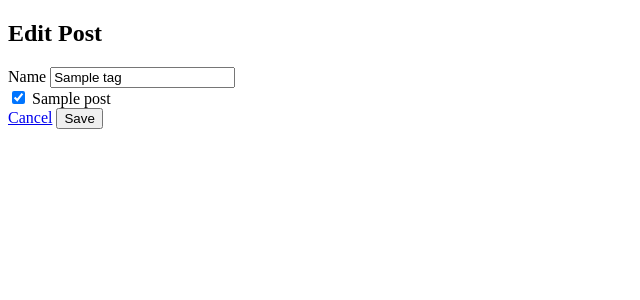
After one commit to wunna145/flask-blogly, a Flask app: page /tags/1/edit in a window 1280 px wide. The commit adds this page. Shown: the top 300 px of the page, without its empty margins (0-640 px from the left). Run offline with Flask 3, Linux system fonts and the light colour scheme; tables that the repository leaves empty hold one stand-in row (values such as "Sample post").

Commit message:
updated part-3

```diff
--- a/Part-3/app.py
+++ b/Part-3/app.py
@@ -1,9 +1,9 @@
 """Blogly application."""
 
-from flask import Flask, request, redirect, render_template
+from flask import Flask, request, redirect, render_template, flash
 from flask_debugtoolbar import DebugToolbarExtension
 from sqlalchemy import inspect
-from models import db, connect_db, User, Post
+from models import db, connect_db, User, Post, Tag
 
 app = Flask(__name__)
 app.config['SQLALCHEMY_DATABASE_URI'] = 'postgresql:///blogly'
@@ -64,7 +64,7 @@ def update(user_id):
     db.session.add(user)
     db.session.commit()
 
-    return redirect("/users")
+    return redirect(f"/users/{user_id}")
 
 @app.route("/users/<int:user_id>/delete", methods=["POST"])
 def delete(user_id):
@@ -77,16 +77,18 @@ def delete(user_id):
 @app.route("/users/<int:user_id>/posts/new", methods=["POST"])
 def new_form(user_id):
     user = User.query.get_or_404(user_id)
-    return render_template("/posts/new.html", user=user)
+    tags = Tag.query.all()
+    return render_template("/posts/new.html", user=user, tags=tags)
 
 @app.route("/users/<int:user_id>/posts/new/add", methods=["POST"])
 def new_post(user_id):
-    user = User.query.get_or_404(user_id)
     new = Post(
         title = request.form['title'],
         content = request.form['content'],
         user_id=user_id
     )
+    tag_ids = [int(id) for id in request.form.getlist("tags")]
+    new.tags = Tag.query.filter(Tag.id.in_(tag_ids)).all()
 
     db.session.add(new)
     db.session.commit()
@@ -101,7 +103,8 @@ def post(post_id):
 @app.route("/posts/<int:post_id>/edit", methods=["GET"])
 def edit_form(post_id):
     post = Post.query.get_or_404(post_id)
-    return render_template("/posts/edit.html", post=post)
+    tags = Tag.query.all()
+    return render_template("/posts/edit.html", post=post, tags=tags)
 
 @app.route("/posts/<int:post_id>/edit", methods=["POST"])
 def update_form(post_id):
@@ -110,8 +113,12 @@ def update_form(post_id):
     post.content = request.form['content'],
     post.user_id = post.user_id
 
+    tag_ids = [int(id) for id in request.form.getlist("tags")]
+    post.tags = Tag.query.filter(Tag.id.in_(tag_ids)).all()
+
     db.session.add(post)
     db.session.commit()
+    flash(f"Post '{post.title}' edited.")
 
     return render_template("/posts/detail.html", post=post)
 
@@ -120,5 +127,55 @@ def delete_post(post_id):
     post = Post.query.get_or_404(post_id)
     db.session.delete(post)
     db.session.commit()
+    return redirect(f"/users/{post.user_id}")
 
-    return redirect(f"/users/{post.user_id}")
+@app.route("/tags")
+def tag():
+    tags = Tag.query.all()
+    return render_template("/tags/index.html", tags=tags)
+
+@app.route("/tags/new")
+def new_tag_form():
+    posts = Post.query.all()
+    return render_template("/tags/new.html", posts=posts)
+
+@app.route("/tags/new", methods=["POST"])
+def new_tag():
+    post_ids = [int(id) for id in request.form.getlist("posts")]
+    posts = Post.query.filter(Post.id.in_(post_ids)).all()
+    new = Tag(name=request.form['name'], posts=posts)
+
+    db.session.add(new)
+    db.session.commit()
+    flash(f"Tag '{new.name}' added.")
+    return redirect('/tags')
+
+@app.route("/tags/<int:tag_id>")
+def tags_show(tag_id):
+    tag = Tag.query.get_or_404(tag_id)
+    return render_template('/tags/show.html', tag=tag)
+
+@app.route("/tags/<int:tag_id>/edit")
+def tag_edit_form(tag_id):
+    tag = Tag.query.get_or_404(tag_id)
+    posts = Post.query.all()
+    return render_template('/tags/edit.html', tag=tag, posts=posts)
+
+@app.route("/tags/<int:tag_id>/edit", methods=["POST"])
+def tag_edit(tag_id):
+    tag = Tag.query.get_or_404(tag_id)
+    tag.name = request.form['name']
+    post_ids = [int(id) for id in request.form.getlist('posts')]
+    tag.posts = Post.query.filter(Post.id.in_(post_ids)).all()
+
+    db.session.add(tag)
+    db.session.commit()
+    flash(f"Taf '{tag.name}' edited")
+    return redirect('/tags')
+
+@app.route('/tags/<int:tag_id>/delete', methods=['POST'])
+def delete_tag(tag_id):
+    tag = Tag.query.get_or_404(tag_id)
+    db.session.delete(tag)
+    db.session.commit()
+    return redirect("/tags")
--- /dev/null
+++ b/Part-3/templates/tags/edit.html
@@ -0,0 +1,28 @@
+{% extends 'base.html' %}
+{% block title %}Edit Post{% endblock %}
+{% block content %}
+<h1>Edit Post</h1>
+<form method="POST" action="/tags/{{tag.id}}/edit">
+    <div>
+        <label>Name</label>
+        <input type="text" name="name" placeholder="Enter a name for the tag" value="{{tag.name}}">
+    </div>
+    <div>
+        {% for post in posts %}
+        <input
+            type="checkbox"
+            value="{{post.id}}"
+            name="posts"
+            {% if post in tag.posts %}
+                checked
+            {% endif %}
+        >
+        <label>{{post.title}}</label>
+        {% endfor %}
+    </div>
+    <div>
+        <a href="/tags">Cancel</a>
+        <button type="submit">Save</button>
+    </div>
+</form>
+{% endblock %}
--- a/Part-3/templates/users/edit.html
+++ b/Part-3/templates/users/edit.html
@@ -27,7 +27,7 @@
 
     <div>
         <div>
-            <a href="/users">Cancel</a>
+            <a href="/users/{{user.id}}">Cancel</a>
             <button type="submit" > Save </button>
         </div>
     </div>
--- a/Part-3/templates/users/user_list.html
+++ b/Part-3/templates/users/user_list.html
@@ -15,5 +15,6 @@
     <p>There is no user yet!</p>
 {% endif %}
 <p><a href="/users/new">Add user</a></p>
+<p><a href="/tags">Show tags</a></p>
 
 {% endblock %}
```
Also changed, not shown: Part-3/templates/posts/detail.html (+10 -1 lines), Part-3/templates/posts/edit.html (+16 -0 lines), Part-3/templates/posts/new.html (+9 -0 lines), Part-3/templates/tags/index.html (added, +16 -0 lines), Part-3/templates/tags/new.html (added, +25 -0 lines), Part-3/templates/tags/show.html (added, +16 -0 lines), Part-3/templates/users/detail.html (+3 -4 lines).
